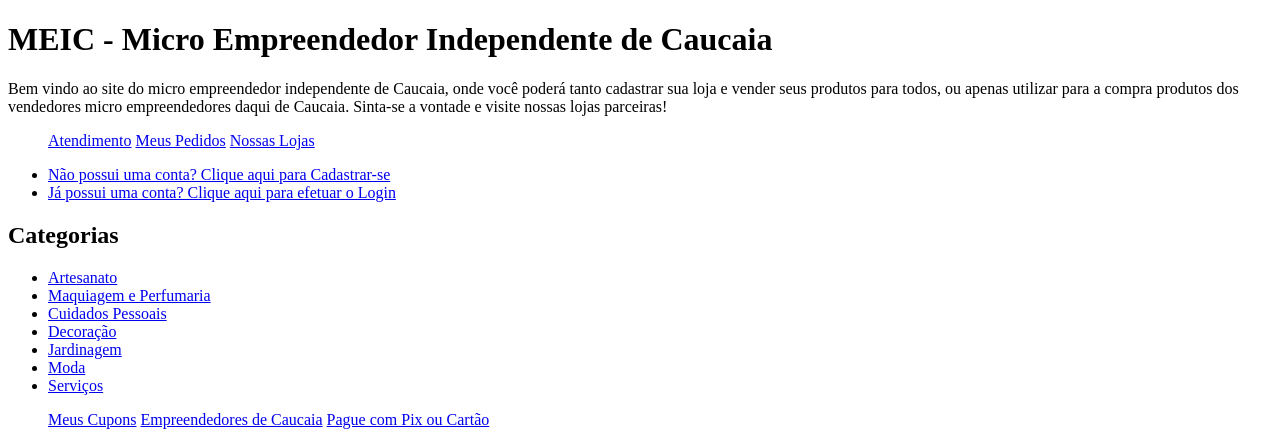
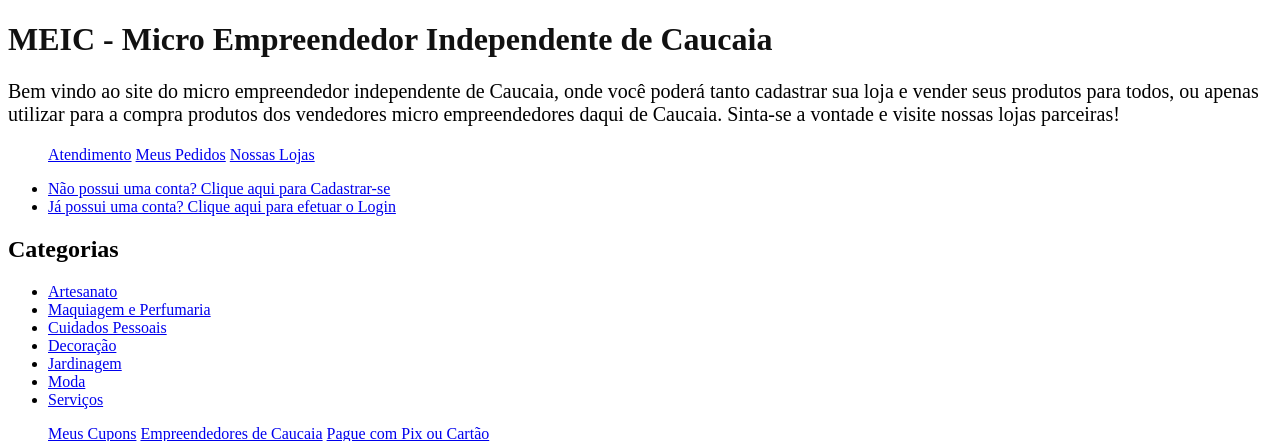
Before and after one commit to Deyvisu/PROJETO-FINAL, a Flask app: page / in a window 1280 px wide. Shown: the top 441 px of the page. Run offline with Flask 2, Linux system fonts and the light colour scheme; some libraries are stand-ins or nearby versions.

Commit message:
Update HomePage.html

```diff
--- a/Projeto Final/templates/HomePage.html
+++ b/Projeto Final/templates/HomePage.html
@@ -3,6 +3,10 @@
 <head>
     <meta charset="UTF-8">
     <title tabindex="1">MEIC</title>
+    <style>
+        h1{color: rgba(0, 0, 0, 0.932);}
+        p{font-size: 20px; font-style: normal;}
+    </style>
 
 
 </head>
```
